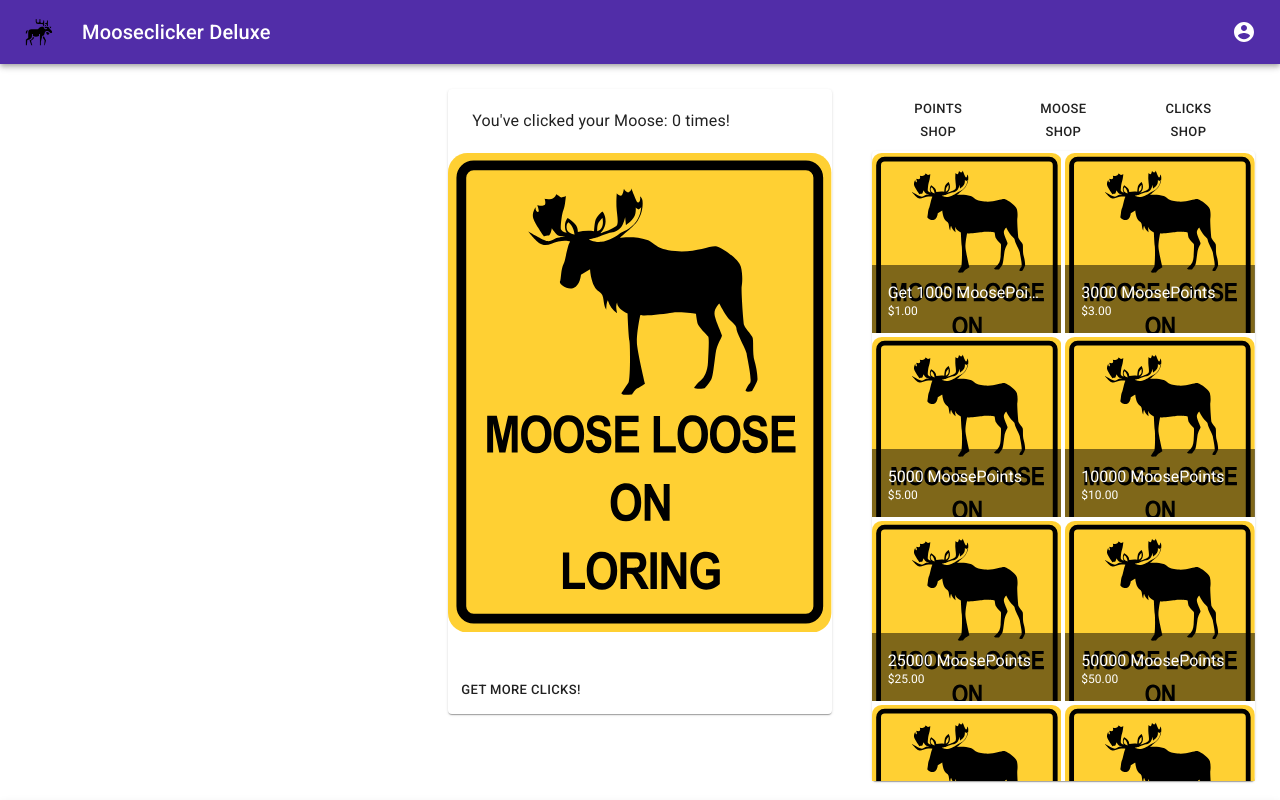
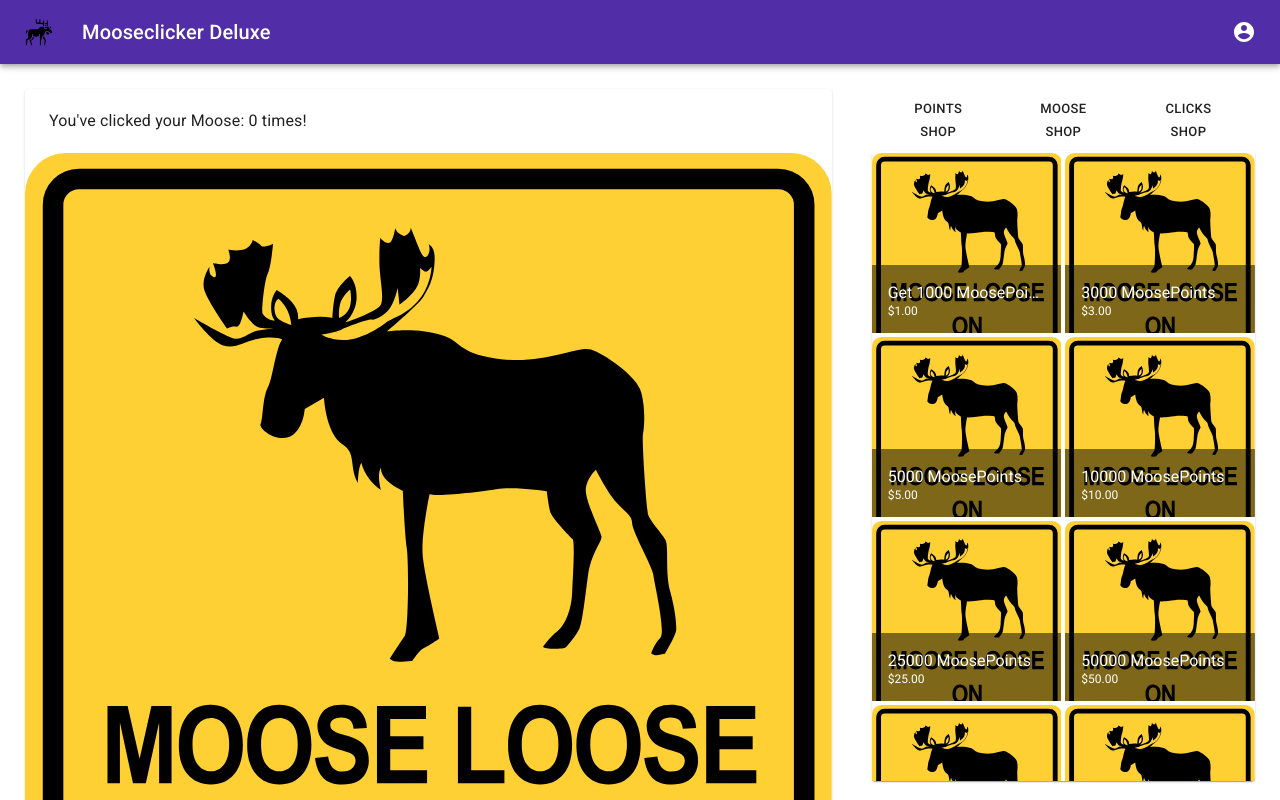
Before and after one commit to ninjavitis/react-mooseclicker, a React (Create React App) app in the folder client/: page / in a window 1280 px wide. Shown: the top 800 px of the page. Built offline with nearby package versions, Linux system fonts and the light colour scheme; what devise-axios would draw is missing.

Commit message:
increased moose display area to 8 columns

```diff
--- a/client/src/Components/Home.js
+++ b/client/src/Components/Home.js
@@ -37,9 +37,7 @@ export default withStyles(styles)(({classes}) => {
       direction="row"
       spacing={5}
     >
-      <Grid item xs={12} lg={4}>
-      </Grid>
-      <Grid item xs={12} lg={4}>
+      <Grid item xs={12} lg={8}>
         <Moose className={classes.moosePanel}/>
       </Grid>
       <Grid item xs={12} lg={4}>
```
